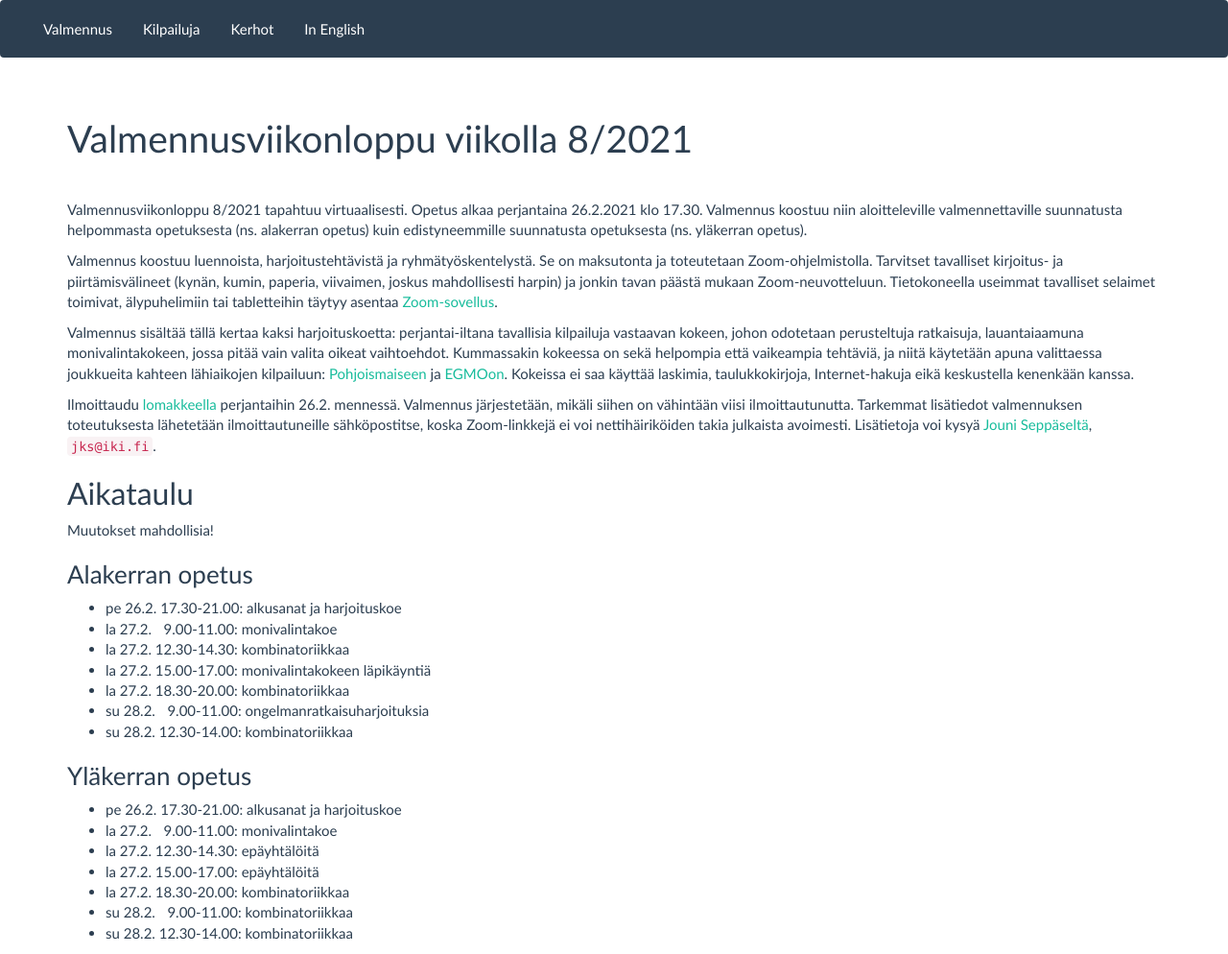
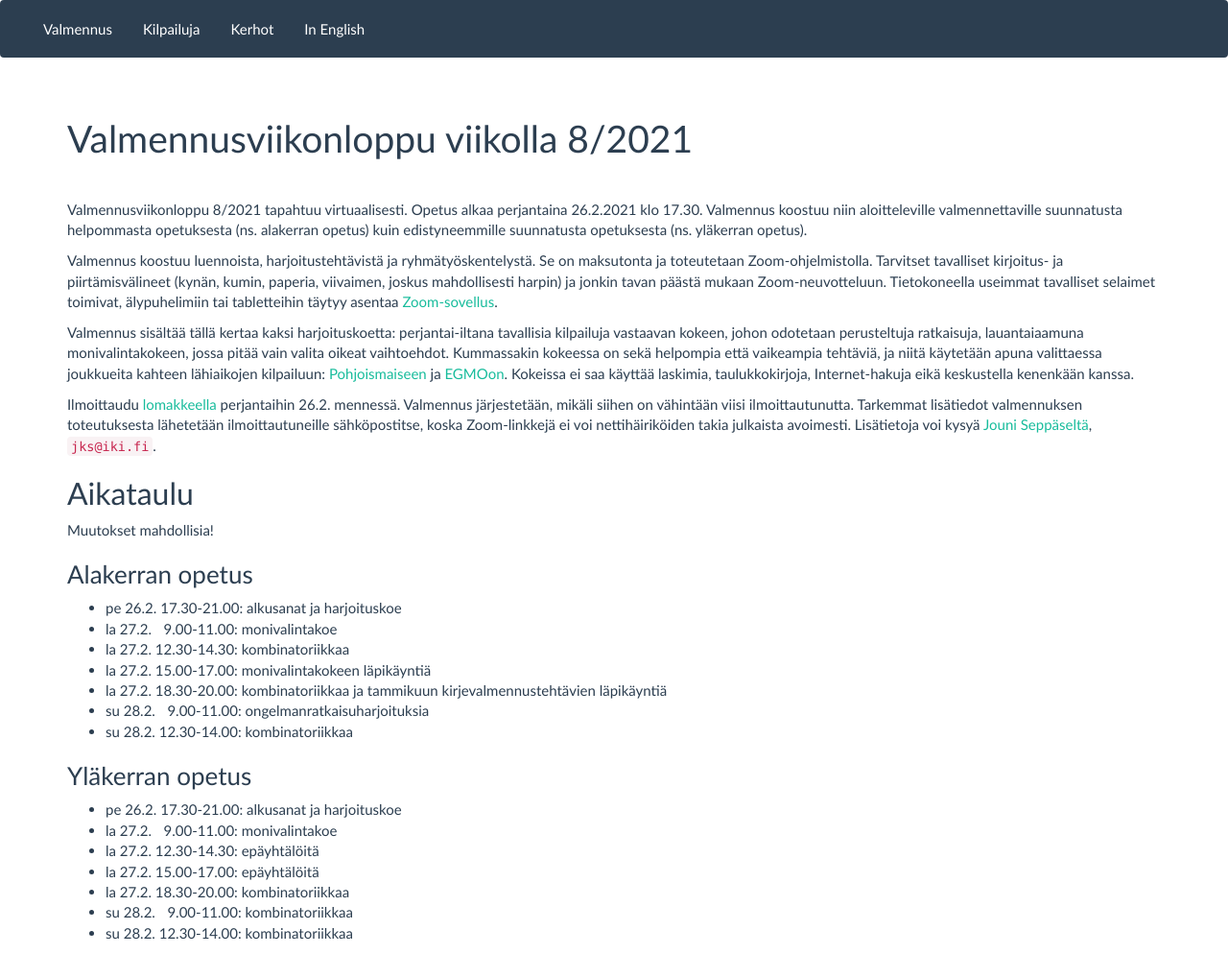
Before and after one commit to matematiikkakilpailut/matematiikkakilpailut.github.io, a Jekyll site: the page built from aikataulu/2021W08/index.md, in a window 1280 px wide. Shown: the whole page at 96% size. Built offline with Jekyll 4.4.1, drawn with Linux system fonts in a browser that asks for light colours.

Commit message:
Update index.md
täsmennys, että käydään myös kirjevalmennustehtäviä läpi

```diff
--- a/aikataulu/2021W08/index.md
+++ b/aikataulu/2021W08/index.md
@@ -82,7 +82,7 @@ Muutokset mahdollisia!
 - la 27.2.  9.00-11.00: monivalintakoe
 - la 27.2. 12.30-14.30: kombinatoriikkaa
 - la 27.2. 15.00-17.00: monivalintakokeen läpikäyntiä
-- la 27.2. 18.30-20.00: kombinatoriikkaa
+- la 27.2. 18.30-20.00: kombinatoriikkaa ja tammikuun kirjevalmennustehtävien läpikäyntiä
 - su 28.2.  9.00-11.00: ongelmanratkaisuharjoituksia
 - su 28.2. 12.30-14.00: kombinatoriikkaa
 
```
